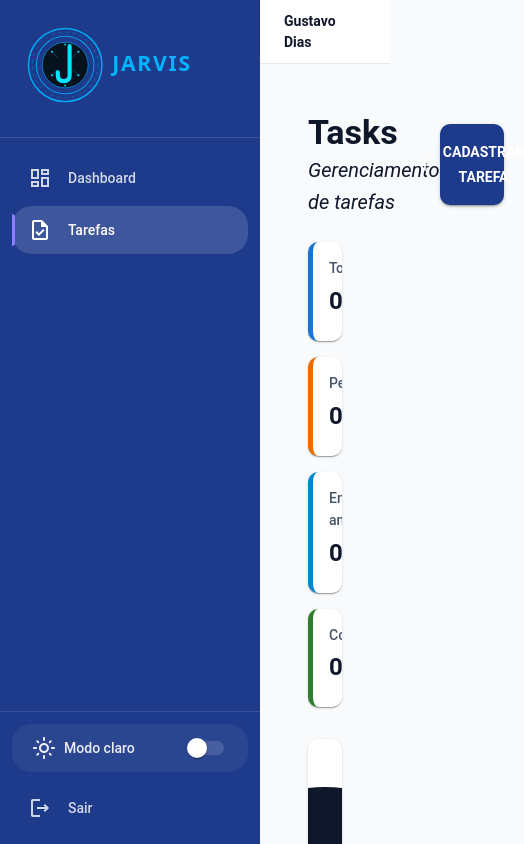
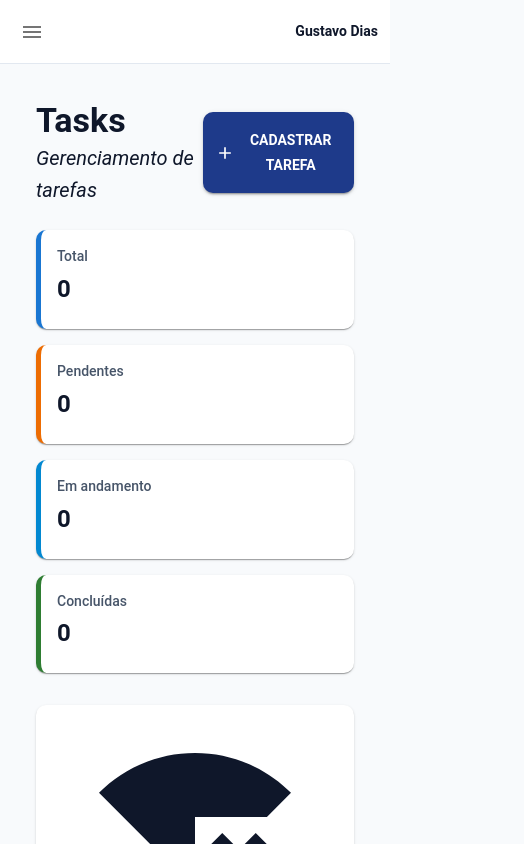
Before and after one commit to GustavoRocha07/JARVIS, a React (Vite) app: page /tasks in a window 390 px wide. Shown: the top 844 px of the page, 524 px wide, since content can reach past the window. Built offline with nearby package versions, Linux system fonts and the light colour scheme.

Commit message:
feat: make app layout responsive

```diff
--- a/src/app/layout/AppLayout.tsx
+++ b/src/app/layout/AppLayout.tsx
@@ -1,16 +1,18 @@
-import type { ReactNode } from "react";
+import { useState, type ReactNode } from "react";
 
 import {
   DashboardOutlined,
   DarkModeOutlined,
   LightModeOutlined,
   LogoutOutlined,
+  MenuOutlined,
   TaskOutlined,
 } from "@mui/icons-material";
 
 import {
   Box,
   Divider,
+  IconButton,
   List,
   ListItemButton,
   ListItemIcon,
@@ -46,10 +48,16 @@ const menuItems: MenuItem[] = [
 ];
 
 export const AppLayout = () => {
+  const [mobileMenuOpen, setMobileMenuOpen] = useState(false);
+
   const {
     isDarkMode,
     toggleTheme,
   } = useThemeMode();
+
+  const closeMobileMenu = () => {
+    setMobileMenuOpen(false);
+  };
 
   return (
     <Box
@@ -58,25 +66,72 @@ export const AppLayout = () => {
         minHeight: "100vh",
         bgcolor: "background.default",
         color: "text.primary",
+        overflowX: "hidden",
       }}
     >
+      {mobileMenuOpen && (
+        <Box
+          onClick={closeMobileMenu}
+          sx={{
+            display: { xs: "block", md: "none" },
+            position: "fixed",
+            inset: 0,
+            zIndex: 1199,
+            bgcolor: "rgba(0, 0, 0, 0.48)",
+          }}
+        />
+      )}
+
       <Box
         component="aside"
         sx={{
           position: "fixed",
           top: 0,
           left: 0,
+          zIndex: 1200,
           display: "flex",
           flexDirection: "column",
-          width: SIDEBAR_WIDTH,
-          minWidth: SIDEBAR_WIDTH,
+          width: {
+            xs: "min(82vw, 260px)",
+            md: SIDEBAR_WIDTH,
+          },
+          minWidth: { md: SIDEBAR_WIDTH },
           height: "100vh",
           bgcolor: "primary.main",
           color: "primary.contrastText",
+          transform: {
+            xs: mobileMenuOpen
+              ? "translateX(0)"
+              : "translateX(-100%)",
+            md: "translateX(0)",
+          },
+          transition: (theme) =>
+            theme.transitions.create("transform", {
+              duration: theme.transitions.duration.shorter,
+            }),
+          boxShadow: {
+            xs: mobileMenuOpen ? 8 : 0,
+            md: 0,
+          },
         }}
       >
-        <Box sx={{ px: 3, py: 3 }}>
-          <img src={Logo} width="200" alt="Jarvis" />
+        <Box
+          sx={{
+            px: { xs: 2, md: 3 },
+            py: { xs: 2, md: 3 },
+          }}
+        >
+          <Box
+            component="img"
+            src={Logo}
+            alt="Jarvis"
+            sx={{
+              display: "block",
+              width: "100%",
+              maxWidth: 200,
+              height: "auto",
+            }}
+          />
         </Box>
 
         <Divider sx={{ borderColor: "rgba(255, 255, 255, 0.12)" }} />
@@ -87,6 +142,7 @@ export const AppLayout = () => {
               key={item.path}
               component={NavLink}
               to={item.path}
+              onClick={closeMobileMenu}
               sx={{
                 position: "relative",
                 minHeight: 48,
@@ -163,6 +219,7 @@ export const AppLayout = () => {
             <Typography
               sx={{
                 flex: 1,
+                minWidth: 0,
                 fontSize: "0.875rem",
                 fontWeight: 500,
               }}
@@ -179,6 +236,7 @@ export const AppLayout = () => {
                 },
               }}
               sx={{
+                flexShrink: 0,
                 "& .MuiSwitch-switchBase": { color: "#FFFFFF" },
                 "& .MuiSwitch-switchBase.Mui-checked": { color: "#FFFFFF" },
                 "& .MuiSwitch-switchBase.Mui-checked + .MuiSwitch-track": {
@@ -228,9 +286,16 @@ export const AppLayout = () => {
       <Box
         component="main"
         sx={{
-          width: `calc(100% - ${SIDEBAR_WIDTH}px)`,
+          width: {
+            xs: "100%",
+            md: `calc(100% - ${SIDEBAR_WIDTH}px)`,
+          },
+          minWidth: 0,
           minHeight: "100vh",
-          ml: `${SIDEBAR_WIDTH}px`,
+          ml: {
+            xs: 0,
+            md: `${SIDEBAR_WIDTH}px`,
+          },
         }}
       >
         <Box
@@ -238,14 +303,27 @@ export const AppLayout = () => {
           sx={{
             display: "flex",
             alignItems: "center",
-            justifyContent: "flex-end",
+            justifyContent: {
+              xs: "space-between",
+              md: "flex-end",
+            },
             height: 64,
-            px: 3,
+            px: { xs: 1.5, sm: 2, md: 3 },
             bgcolor: "background.paper",
             borderBottom: 1,
             borderColor: "divider",
           }}
         >
+          <IconButton
+            aria-label="Abrir menu"
+            onClick={() => setMobileMenuOpen(true)}
+            sx={{
+              display: { xs: "inline-flex", md: "none" },
+            }}
+          >
+            <MenuOutlined />
+          </IconButton>
+
           <Typography
             sx={{
               fontSize: "0.875rem",
@@ -257,7 +335,17 @@ export const AppLayout = () => {
           </Typography>
         </Box>
 
-        <Box sx={{ p: 3 }}>
+        <Box
+          sx={{
+            width: "100%",
+            minWidth: 0,
+            p: {
+              xs: 1.5,
+              sm: 2,
+              md: 3,
+            },
+          }}
+        >
           <Outlet />
         </Box>
       </Box>
```
